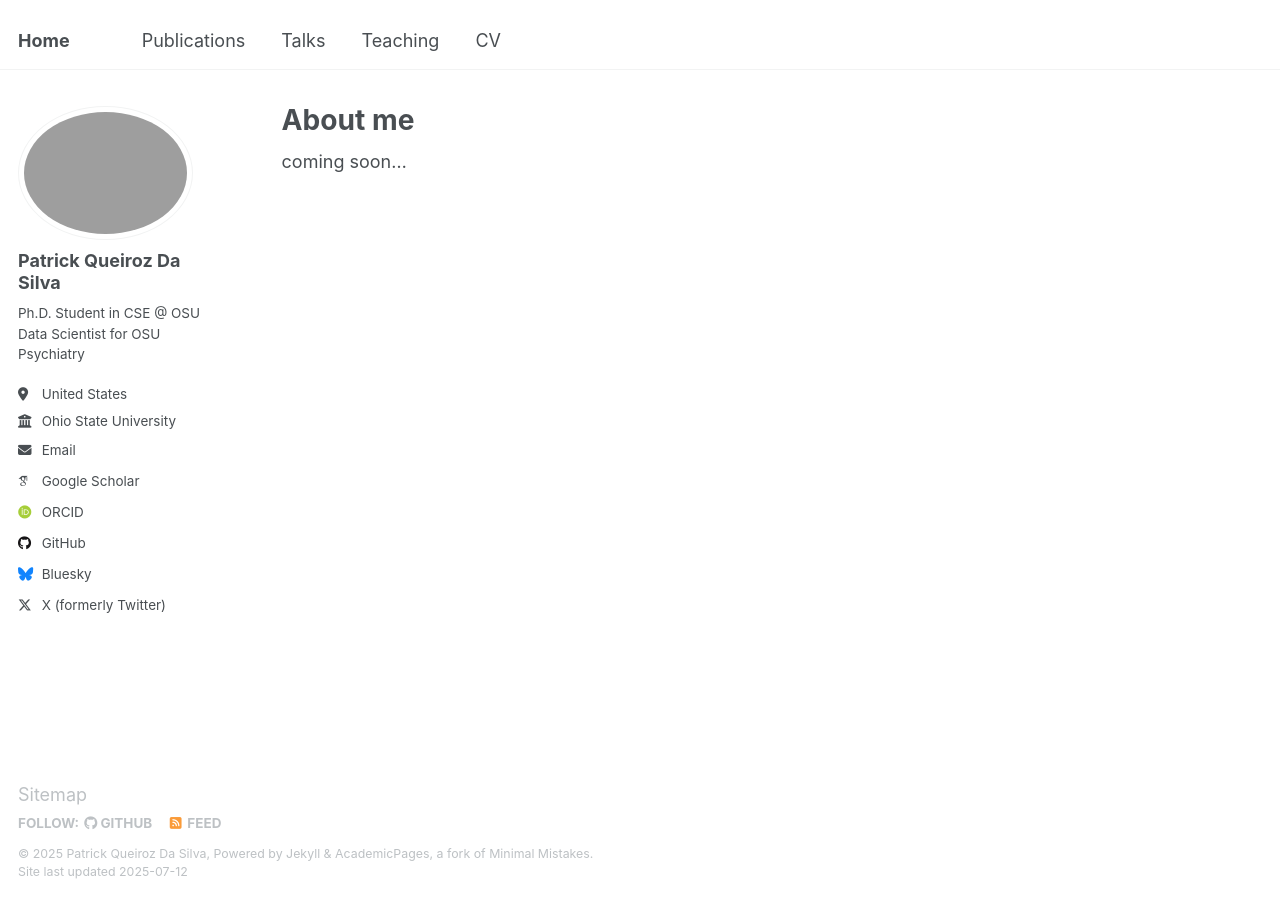
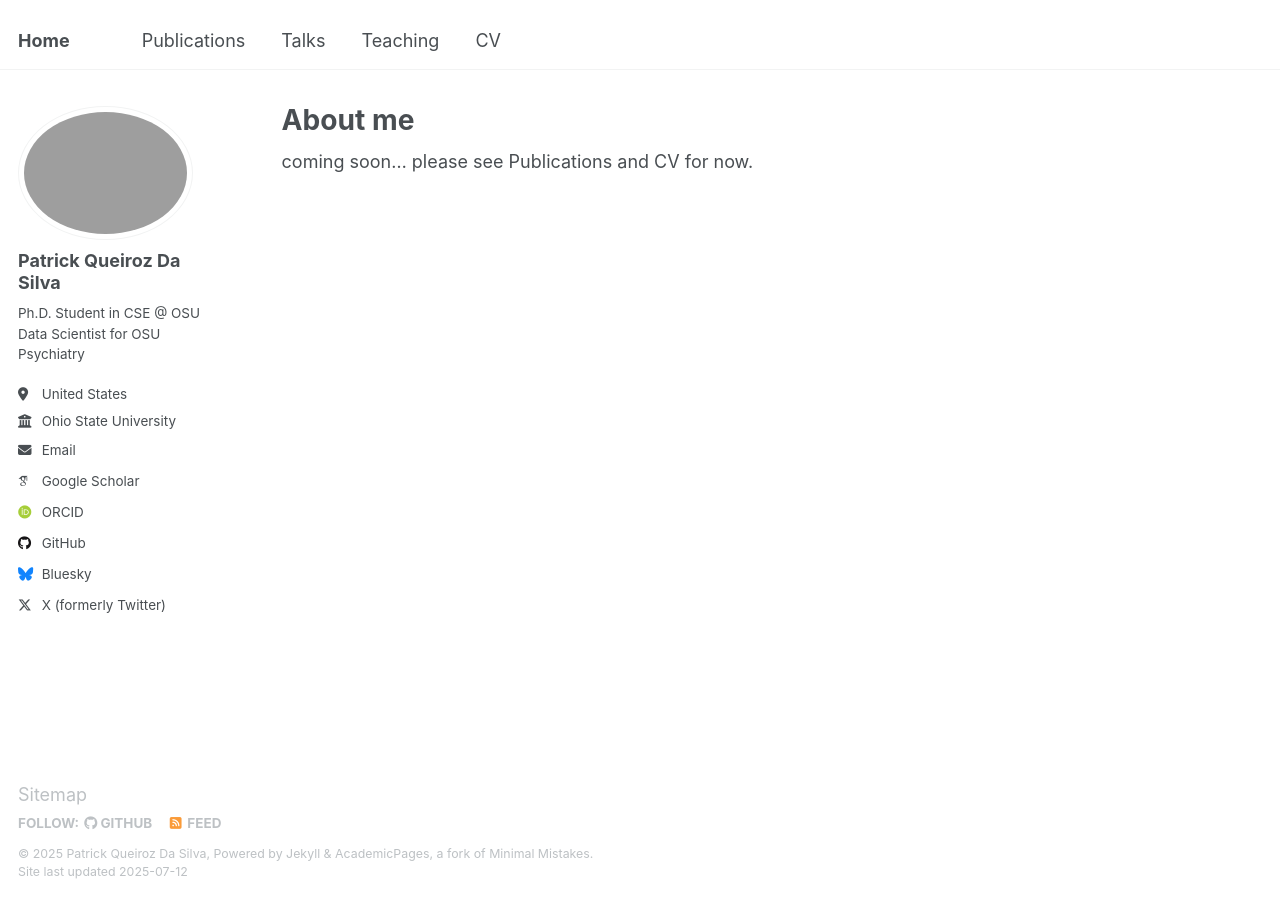
Before and after one commit to patqdasilva/patqdasilva.github.io, a Jekyll site: the page built from _pages/about.md, in a window 1280 px wide. Built offline with Jekyll 4.4.1, drawn with Linux system fonts in a browser that asks for light colours; some web fonts are replaced.

Commit message:
Update about.md

```diff
--- a/_pages/about.md
+++ b/_pages/about.md
@@ -7,4 +7,4 @@ redirect_from:
   - /about.html
 ---
 
-coming soon...
+coming soon... please see Publications and CV for now.
```
